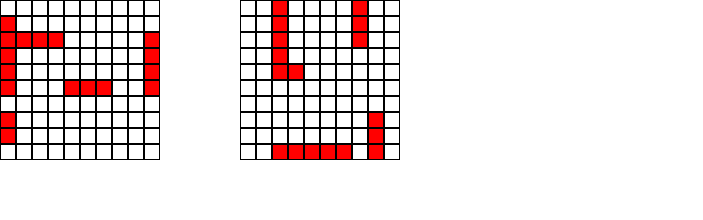
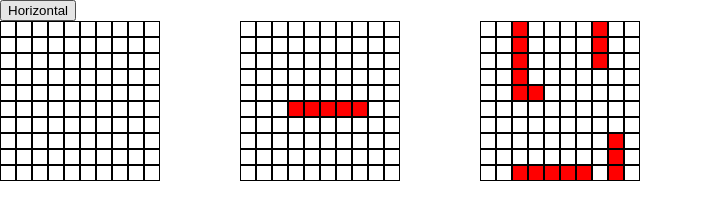
Before and after one commit to oscargmora/battleship, a website built with webpack: page src/index.html in a window 1280 px wide. Shown: the whole page, without its empty margins (0-703 px from the left). Built offline with nearby package versions, Linux system fonts and the light colour scheme.

Commit message:
Start User Setup of Game

```diff
--- a/src/index.html
+++ b/src/index.html
@@ -6,7 +6,9 @@
         <title>Battleship</title>
     </head>
     <body>
+        <button-container> </button-container>
         <container>
+            <setup-container> </setup-container>
             <game-container id="player-one"> </game-container>
             <game-container id="player-two"> </game-container>
         </container>
--- /dev/null
+++ b/src/modules/gameSetup.js
@@ -0,0 +1,45 @@
+/* eslint-disable no-plusplus */
+
+function createSetupGrid() {
+    const setupContainer = document.querySelector('setup-container');
+    for (let i = 0; i < 10; i++) {
+        for (let j = 0; j < 10; j++) {
+            const div = document.createElement('setup-div');
+            div.classList.add(i);
+            div.id = j;
+            setupContainer.append(div);
+        }
+    }
+}
+
+function createOrientationButton() {
+    const buttonContainer = document.querySelector('button-container');
+    const orientationButton = document.createElement('button');
+    orientationButton.innerText = 'Horizontal';
+    buttonContainer.append(orientationButton);
+    orientationButton.onclick = function orientationChange() {
+        if (orientationButton.innerText === 'Horizontal') {
+            orientationButton.innerText = 'Vertical';
+        } else {
+            orientationButton.innerText = 'Horizontal';
+        }
+    };
+    return orientationButton.innerText;
+}
+
+function getCoordinates(e) {
+    const x = e.target.className;
+    const y = e.target.id;
+    return [x, y];
+}
+
+function getShipPlacement(player, shipType, shipLength) {
+    const orientation = createOrientationButton();
+    const divs = document.querySelectorAll('setup-div');
+    divs.forEach((div) => {
+        div.addEventListener('click', getCoordinates);
+    });
+    player.chooseShipLocation(shipType, shipLength, 5, 5, orientation);
+}
+
+export { createSetupGrid, getShipPlacement };
--- a/src/modules/startGame.js
+++ b/src/modules/startGame.js
@@ -1,15 +1,24 @@
 import Player from './factories/playerFactory';
-import { displayGameBoards, gameLoop } from './UI';
+import { createSetupGrid, getShipPlacement } from './gameSetup';
+import { displayGameBoards, gameLoop } from './gamePlay';
 
 function gameStartUp() {
     const user = new Player('one');
     const AI = new Player('two');
+
+    createSetupGrid();
+
+    getShipPlacement(user, 'carrier', 5);
+
+    /*
 
     user.chooseShipLocation('carrier', 5, 3, 0, 'horizontal');
     user.chooseShipLocation('cruiser', 3, 2, 2, 'vertical');
     user.chooseShipLocation('battleship', 4, 4, 9, 'horizontal');
     user.chooseShipLocation('destroyer', 2, 8, 0, 'horizontal');
     user.chooseShipLocation('submarine', 3, 5, 5, 'vertical');
+
+    */
 
     AI.AIChooseShipLocation('carrier', 5);
     AI.AIChooseShipLocation('cruiser', 3);
--- a/src/styles/boards-style.css
+++ b/src/styles/boards-style.css
@@ -4,6 +4,7 @@ container {
     gap: 5em;
 }
 
+setup-container,
 game-container {
     display: grid;
     grid-template-columns: repeat(10, 1em);
--- a/src/styles/divs.css
+++ b/src/styles/divs.css
@@ -1,5 +1,10 @@
+setup-div,
 div {
     border: black 1px solid;
+}
+
+setup-div:hover {
+    background-color: rgb(77, 139, 231);
 }
 
 div.hit {
```
Also changed, not shown: src/modules/gamePlay.js (renamed from src/modules/UI.js).
